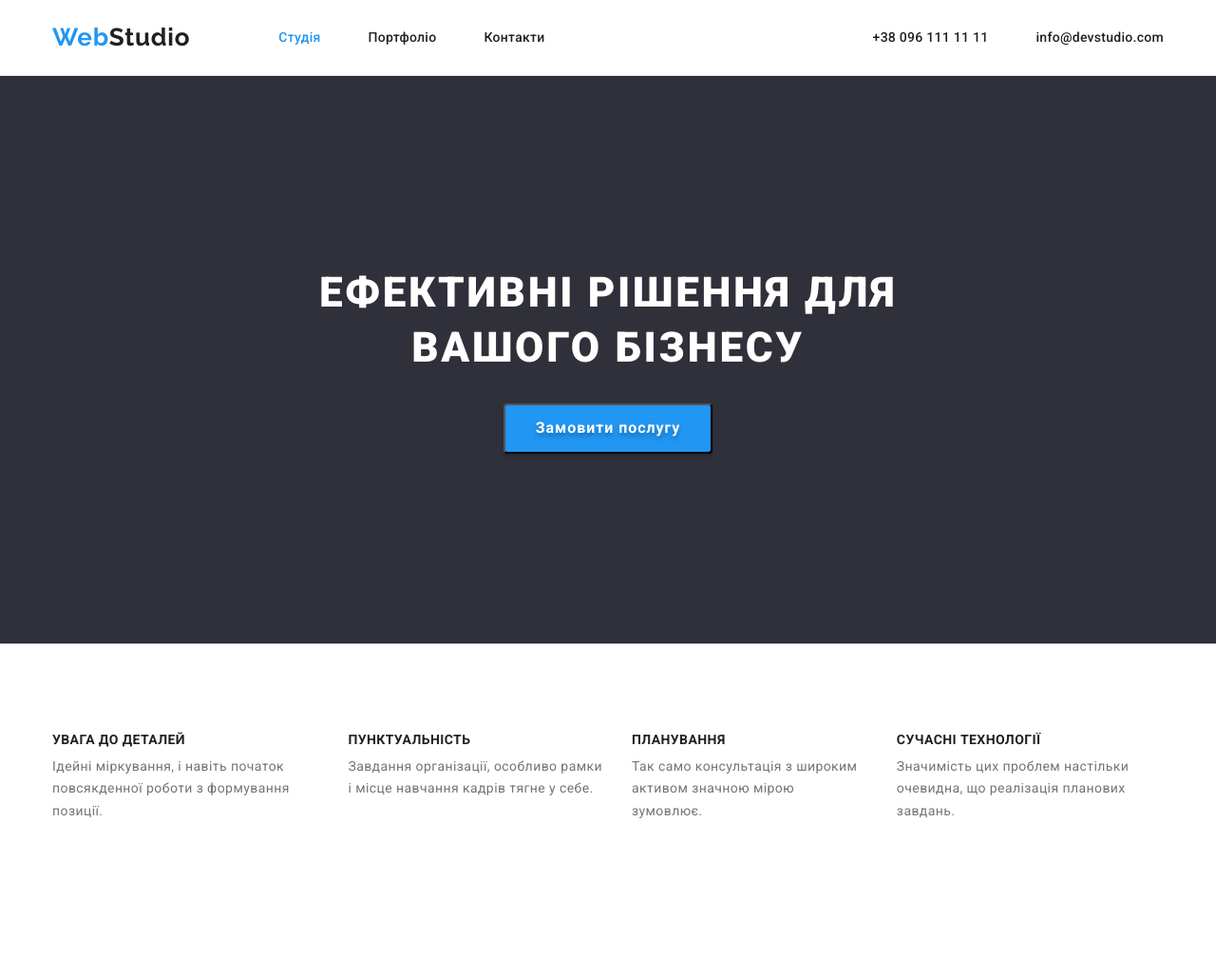
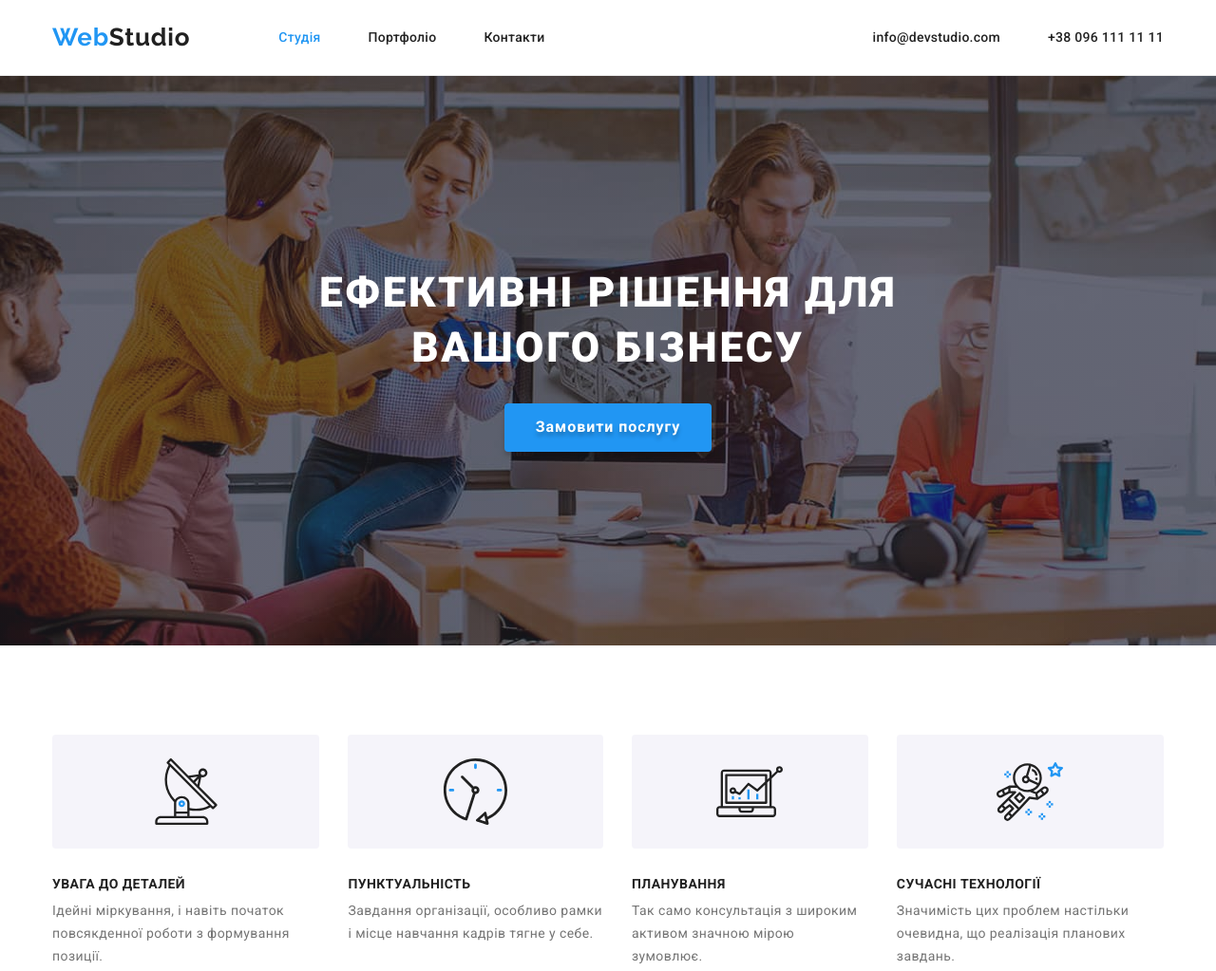
Before and after one commit to AndriiVeremi/goit-markup-hw-04, a plain HTML site: page index.html in a window 1280 px wide. Shown: the top 1023 px of the page at 95% size. Drawn offline with nearby package versions, Linux system fonts and the light colour scheme.

Commit message:
додав частину коду

```diff
--- a/css/styles.css
+++ b/css/styles.css
@@ -113,10 +113,18 @@ body {
 /* Стилі головного блока */
 
 .hero {
+  height: 600px;
+  max-width: 1600px;
+  background-image: linear-gradient( to right, rgba(47, 48, 58, 0.4), rgba(47, 48, 58, 0.4) ), url('../images/hero_img.jpg');
+  margin: 0 auto;
   padding-top: 200px;
   padding-bottom: 200px;
+  text-align: center;
   background-color: var(--dark-background-color);
-  text-align: center;
+
+  background-repeat: no-repeat;
+  background-position: center;
+
 }
 
 .hero-title {
@@ -142,6 +150,7 @@ body {
   letter-spacing: 0.06em;
   color: var(--white-color-text);
   text-shadow: 0px 4px 4px rgba(0, 0, 0, 0.25);
+  border: 1px solid transparent;
 }
 
 .section {
@@ -164,6 +173,36 @@ body {
 .info-list .info-item:not(:last-child) {
   margin-right: 30px;
 }
+
+.info-item::before {
+  display: block;
+  content: '';
+  margin-bottom: 30px;
+  padding-top: 25px;
+  padding-bottom: 25px;
+  height: 120px;
+  background-repeat: no-repeat;
+  background-position: center;
+  background-color: #F5F4FA ;
+  border-radius: 4px;
+}
+
+.icon-antena::before {
+  background-image: url(../images/ico/antena.svg);
+}
+
+.icon-clock::before {
+  background-image: url(../images/ico/clock.svg);
+}
+
+.icon-diagram::before {
+  background-image: url(../images/ico/diagram.svg);
+}
+
+.icon-astronaut::before {
+  background-image: url(../images/ico/astronaut.svg);
+}
+
 
 .info-item-title {
   margin-bottom: 10px;
--- a/index.html
+++ b/index.html
@@ -30,8 +30,8 @@
         </ul>
       </nav>
       <ul class="header-contact">
+        <li class="item"><a href="mailto:info@devstudio.com" class="header-contact-link">info@devstudio.com</a></li>
         <li class="item"><a href="tel:+380961111111" class="header-contact-link">+38 096 111 11 11</a></li>
-        <li class="item"><a href="mailto:info@devstudio.com" class="header-contact-link">info@devstudio.com</a></li>
       </ul>
       </div>
     </header>
@@ -42,7 +42,7 @@
 
      <section class="hero">
         <h1 class="hero-title">
-          Ефективні рішення для <br>
+          Ефективні рішення для <br />
           вашого бізнесу
         </h1>
         <button type="button" class="btn">Замовити послугу</button>
@@ -54,19 +54,19 @@
         <div class="container">
           <h2 class="info-title">Інформація</h2>
           <ul class="info-list">
-          <li class="info-item">
+            <li class="info-item icon-antena">
               <h3 class="info-item-title">УВАГА ДО ДЕТАЛЕЙ</h3>
               <p>Ідейні міркування, і навіть початок повсякденної роботи з формування позиції.</p>
             </li>
-          <li class="info-item">
+            <li class="info-item icon-clock">
               <h3 class="info-item-title">ПУНКТУАЛЬНІСТЬ</h3>
               <p>Завдання організації, особливо рамки і місце навчання кадрів тягне у себе.</p>
             </li>
-          <li class="info-item">
+            <li class="info-item icon-diagram">
               <h3 class="info-item-title">ПЛАНУВАННЯ</h3>
               <p>Так само консультація з широким активом значною мірою зумовлює.</p>
             </li>
-          <li class="info-item">
+            <li class="info-item icon-astronaut">
               <h3 class="info-item-title">СУЧАСНІ ТЕХНОЛОГІЇ</h3>
               <p>Значимість цих проблем настільки очевидна, що реалізація планових завдань.</p>
             </li>
```
Lines whose indentation alone changed are shown as unchanged.
